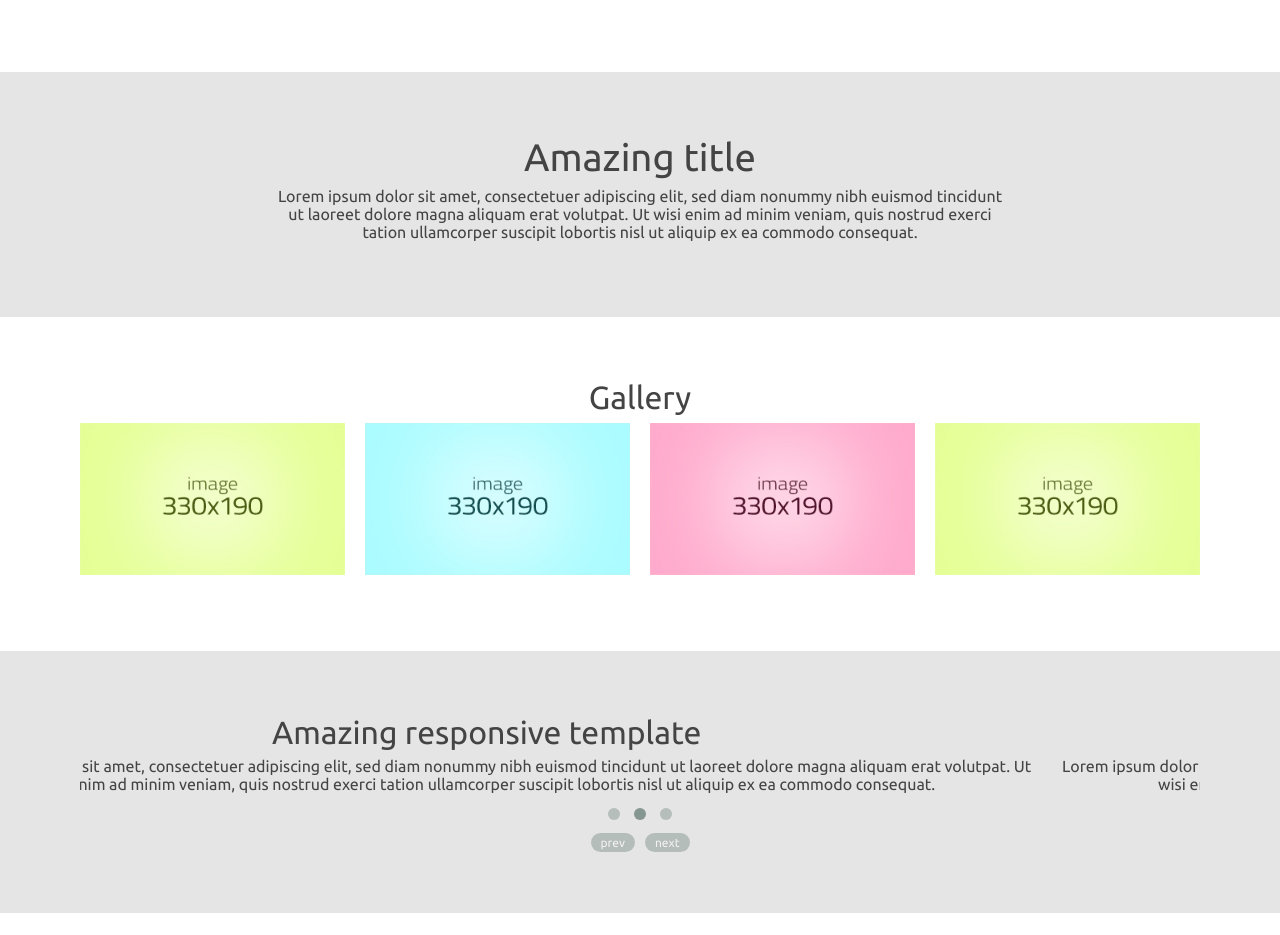
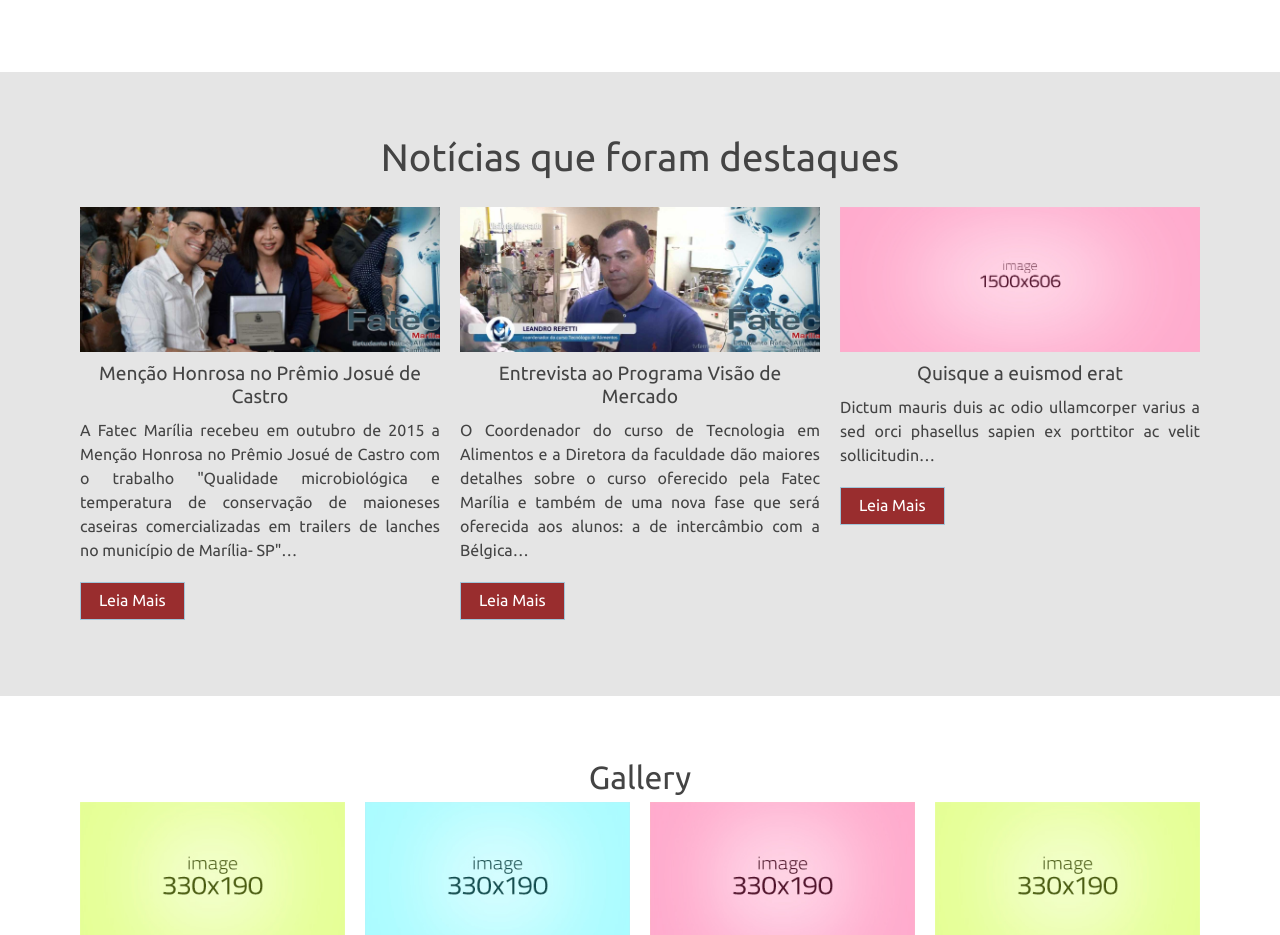
Before and after one commit to eduardoejs/layout, a plain HTML site: page index.html in a window 1280 px wide. Shown: the part 1180-2115 px from the top of the page. Drawn offline with Linux system fonts and the light colour scheme.

Commit message:
Ajustando segundo bloco de noticias e efeitos css

```diff
--- a/css/template-style.css
+++ b/css/template-style.css
@@ -47,5 +47,22 @@ padding:3.5em 0;
   #slide-wrapper figure figcaption{display:none;}
 }
 
+#first-block a > h2{-webkit-transition-duration: 0.4s; /* Safari */
+    transition-duration: 0.4s;}
 #first-block a:hover > h2{background: #951215; color:#fff;}
 #first-block a:hover > p{color: #951215;}
+
+#second-block .btn{display:inline-block; padding:8px 18px 10px; border:1px solid;
+	-webkit-transition-duration: 0.4s; /* Safari */
+    transition-duration: 0.4s;}
+#second-block .btn, #second-block .btn.inverse:hover{color:#FFFFFF; background-color:#992d2e; border-color:#A1C6D9;}
+#second-block .btn:hover, #second-block .btn.inverse{color:inherit; background-color:transparent; border-color:#951215;
+	background-color: transparent;
+    color: #951215;}
+#second-block .btn-footer{display:block; margin:0; padding:0;margin-top:20px; background-color: transparent;}
+#second-block .btn-footer a{color: #fff;}
+
+
+#second-block article.margin-bottom{margin-top: 20px; text-align: justify; margin-left: auto; margin-right: auto; height: auto;}
+#second-block article.margin-bottom h4{margin-top: 10px; margin-bottom: 10px; text-align: center;}
+#second-block article.margin-bottom p {line-height:1.5em;}
--- a/index.html
+++ b/index.html
@@ -185,12 +185,26 @@
                <div class="margin-bottom">
                   <div class="margin">
                      <article class="s-12 m-12 l-8 center">
-                        <h1>Amazing title</h1>
-                        <p>Lorem ipsum dolor sit amet, consectetuer adipiscing elit, sed diam nonummy nibh euismod tincidunt ut laoreet
-                           dolore magna aliquam erat volutpat. Ut wisi enim ad minim veniam, quis nostrud exerci tation ullamcorper suscipit
-                           lobortis nisl ut aliquip ex ea commodo consequat.
-                        </p>
+                        <h1>Notícias que foram destaques</h1>
                      </article>
+
+                     <article class="s-12 m-6 l-4 margin-bottom"><a href="#"><img class="" src="imagens/template/noticia1.jpg" alt=""></a>
+                          <h4>Menção Honrosa no Prêmio Josué de Castro</h4>
+                          <p>A Fatec Marília recebeu em outubro de 2015 a Menção Honrosa no Prêmio Josué de Castro com o trabalho
+                           "Qualidade microbiológica e temperatura de conservação de maioneses caseiras comercializadas em trailers de lanches no município de Marília- SP"&hellip;</p>
+                          <footer class="btn-footer"><a class="btn" href="#">Leia Mais</a></footer>
+                     </article>
+                     <article class="s-12 m-6 l-4 margin-bottom"><a href="#"><img class="" src="imagens/template/noticia2.jpg" alt=""></a>
+                          <h4 class="">Entrevista ao Programa Visão de Mercado</h4>
+                          <p>O Coordenador do curso de Tecnologia em Alimentos e a Diretora da faculdade dão maiores detalhes sobre o curso oferecido pela Fatec Marília e também de uma nova fase que será oferecida aos alunos: a de intercâmbio com a Bélgica&hellip;</p>
+                          <footer class="btn-footer"><a class="btn" href="#">Leia Mais</a></footer>
+                     </article>
+                     <article class="s-12 m-6 l-4 margin-bottom"><a href="#"><img class="" src="img/1500x606.jpg" alt=""></a>
+                          <h4 class="">Quisque a euismod erat</h4>
+                          <p>Dictum mauris duis ac odio ullamcorper varius a sed orci phasellus sapien ex porttitor ac velit sollicitudin&hellip; </p>
+                          <footer class="btn-footer"><a class="btn" href="#">Leia Mais</a></footer>
+                     </article>
+
                   </div>
                </div>
             </div>
```
